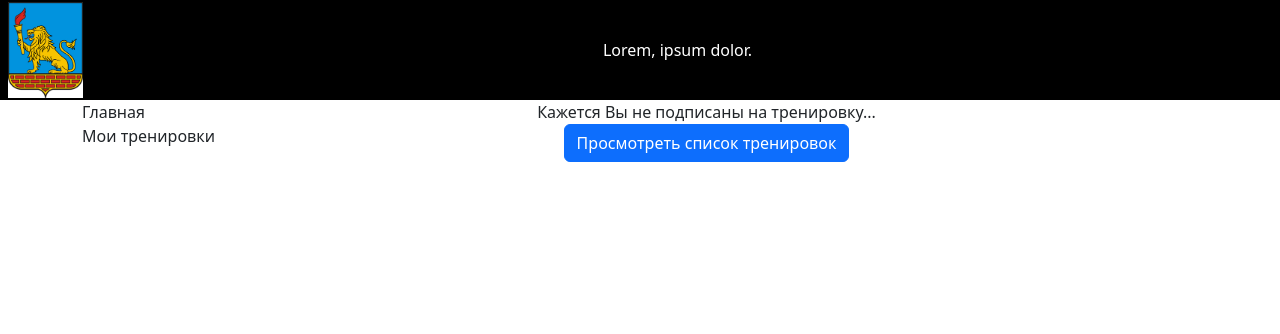
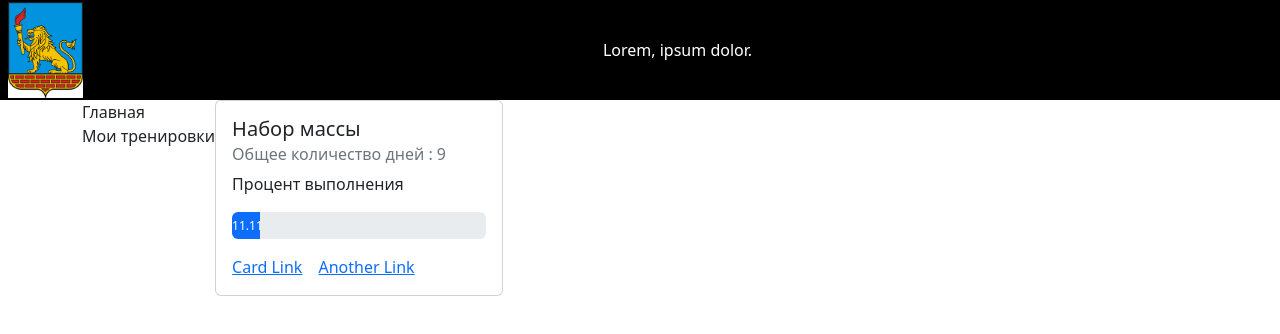
Before and after one commit to DaubiDaubi1247/BelgorodskiySamsungHealth, a React (Create React App) app: page /training in a window 1280 px wide. Shown: the top 334 px of the page. Built offline with nearby package versions, Linux system fonts and the light colour scheme; no server answers.

Commit message:
create card for training

```diff
--- a/src/components/training/TraininigContainer.tsx
+++ b/src/components/training/TraininigContainer.tsx
@@ -14,9 +14,10 @@ const TrainingContainer: React.FunctionComponent<ITrainingContainerProps> = (pro
     let userId = useAppSelector(state => state.auth.accessData?.id)
 
     let dispatch = useAppDispatch()
+
     useEffect(() => {
-        if (userId) {
-            dispatch(getUserTraining(userId))
+        if (1) {
+            dispatch(getUserTraining(1))
         }
     },[userId])
 
--- a/src/components/training/popUpForAllTraining/ModalAllTraining.tsx
+++ b/src/components/training/popUpForAllTraining/ModalAllTraining.tsx
@@ -4,12 +4,12 @@ import Modal from 'react-bootstrap/Modal';
 import TrainingItem from './../trainingItem/TrainingItem';
 
 interface Iprops {
-    show : boolean
-    setShow : (show : boolean) => void
-    trainigCardArr : Array<any>
+    show: boolean
+    setShow: (show: boolean) => void
+    trainigCardArr: Array<any>
 }
 
-const ModalAllTraining: React.FC<Iprops> = ({show, setShow, trainigCardArr}) => {
+const ModalAllTraining: React.FC<Iprops> = ({ show, setShow, trainigCardArr }) => {
 
     const handleShowAndClose = () => setShow(!show);
 
@@ -22,7 +22,7 @@ const ModalAllTraining: React.FC<Iprops> = ({show, setShow, trainigCardArr}) =>
                 <Modal.Body>{trainigCardArr}</Modal.Body>
                 <Modal.Footer>
                     <Button variant="secondary" onClick={handleShowAndClose}>
-            Close
+                        Закрыть
                     </Button>
                 </Modal.Footer>
             </Modal>
--- a/src/components/training/trainingItem/TrainingItem.tsx
+++ b/src/components/training/trainingItem/TrainingItem.tsx
@@ -1,22 +1,32 @@
 
 import { ItrainigData } from './../../../API/trainingAPI/TtrainingAPI';
 import { useState } from 'react';
+import { Card, ProgressBar } from 'react-bootstrap';
+import { useAppSelector } from '../../../app/hooks';
 
 
 const TrainingItem: React.FunctionComponent<ItrainigData> = ({name, countDays}) => {
+    let percentAction = useAppSelector(state => state.training.today)
 
     const [isVisible, setVisible] = useState<Boolean>(false);
     const onClickHandler = () => setVisible(!isVisible)
 
-  return (
-    <div className="wrapper">
-        <div onClick={onClickHandler} className="d-flex">
-            <p>name : {name}</p>
-            <p>Количество дней : {countDays}</p>
-        </div>
-
-    </div>
-  );
+    return (
+        <Card style={{ width: '18rem' }}>
+          <Card.Body>
+            <Card.Title>{name}</Card.Title>
+            <Card.Subtitle className="mb-2 text-muted">Общее количество дней : {countDays}</Card.Subtitle>
+            <Card.Text>
+              Процент выполнения
+            </Card.Text>
+            <Card.Text>
+              <ProgressBar style={{height : "27px"}} now={percentAction} label={`${percentAction}%`}/>
+            </Card.Text>
+            <Card.Link href="#">Card Link</Card.Link>
+            <Card.Link href="#">Another Link</Card.Link>
+          </Card.Body>
+        </Card>
+      );
 };
 
 export default TrainingItem;
--- a/src/slices/training/Types.ts
+++ b/src/slices/training/Types.ts
@@ -5,4 +5,9 @@ import { ItrainigData } from './../../API/trainingAPI/TtrainingAPI';
 export interface ItrainitState {
     smallDataTrainings : TrainingDataArr,
     smallUserTraining :  ItrainigData | null
+    today : number
 }
+
+export enum CONST  {
+    NO_DATA = -1
+}
--- a/src/slices/training/thunk.ts
+++ b/src/slices/training/thunk.ts
@@ -18,6 +18,7 @@ export const getUserTraining = createAsyncThunk(
     "training/getUserTraining",
     async (id : number,thunkApi) => {
         try {
+            debugger
             const response = await trainingAPI.getUserTraining(id)
             return response.data
         } catch (error) {
--- a/src/slices/training/trainingSlice.ts
+++ b/src/slices/training/trainingSlice.ts
@@ -1,14 +1,15 @@
 import { createSlice, PayloadAction } from '@reduxjs/toolkit';
 import { RootState } from '../../app/store';
 import { ItrainigData, IsmallDataAboutTrainings, TrainingDataArr } from './../../API/trainingAPI/TtrainingAPI';
-import { ItrainitState } from './Types';
+import { CONST, ItrainitState } from './Types';
 import { getSmallDataAboutTrainings, getUserTraining } from './thunk';
 import { useAppSelector } from '../../app/hooks';
 
 
 const initialState: ItrainitState = {
     smallDataTrainings : [],
-    smallUserTraining : null
+    smallUserTraining : null,
+    today : CONST.NO_DATA
 };
 
 const trainingSlice = createSlice({
@@ -29,7 +30,9 @@ const trainingSlice = createSlice({
                 state.smallDataTrainings = action.payload.trainingArr
             })
             .addCase(getUserTraining.fulfilled.type, (state, action: PayloadAction<ItrainigData>) => {
-                state.smallUserTraining = action.payload
+                //state.smallUserTraining = action.payload
+                state.smallUserTraining = {id : 1, name : "Набор массы", countDays : 9}
+                state.today = 1 / 9 * 100
             })
     },
 });
```
Lines whose indentation alone changed are shown as unchanged.
